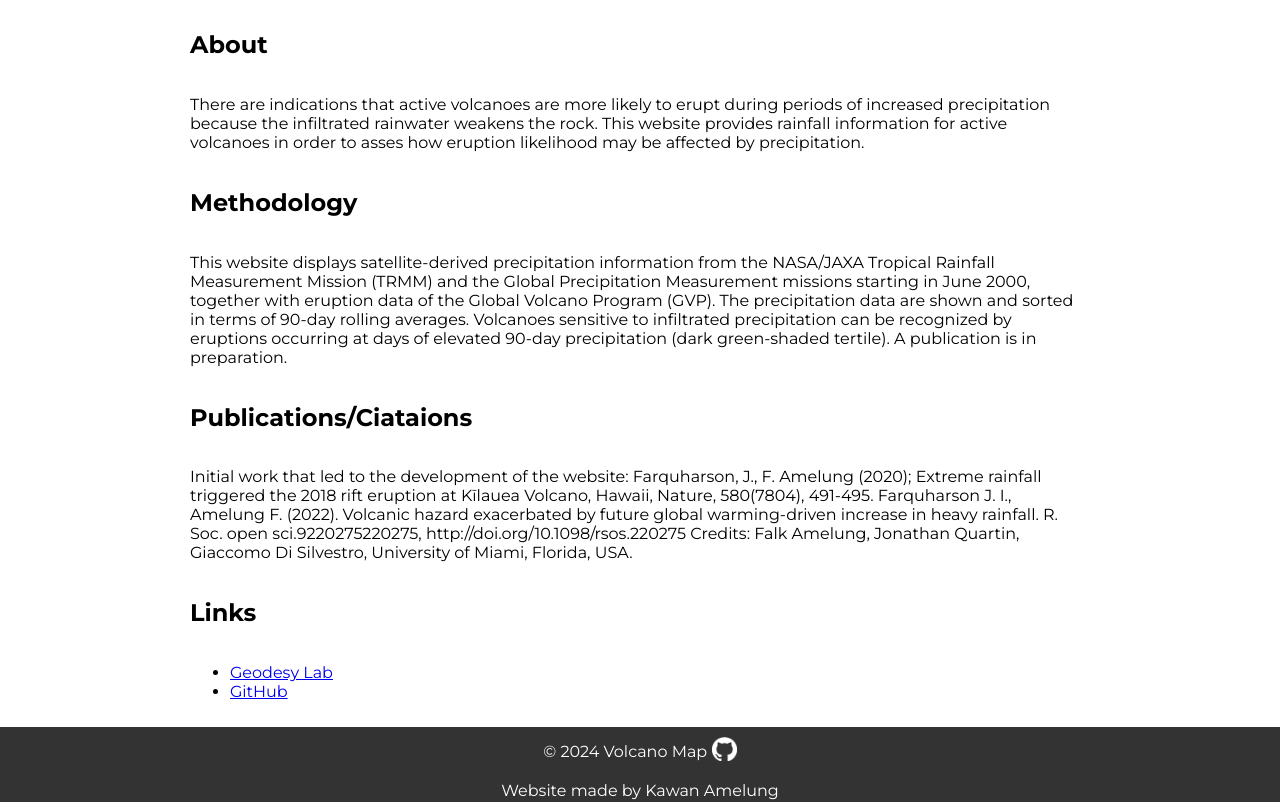
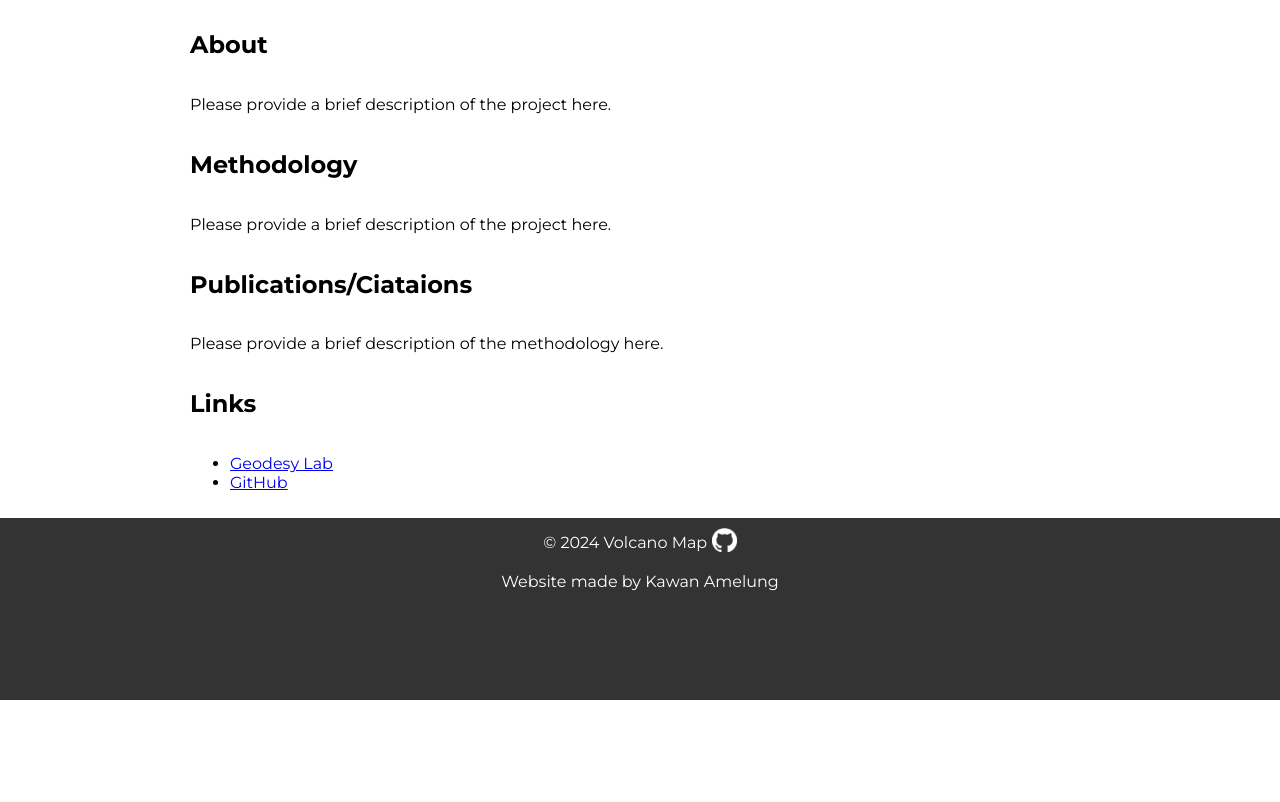
Before and after one commit to geodesymiami/Precip_web, a Flask app: page /about in a window 1280 px wide. Shown: the part 100-902 px from the top of the page. After the commit the page ends 800 px from the top, so only its background shows below. Run offline with Flask 3, Linux system fonts and the light colour scheme; parts of the project's set-up code (start-up, migrations or seed data) failed here and were passed over; some libraries are stand-ins or nearby versions.

Commit message:
apache adaptations

```diff
--- a/precip_web/__init__.py
+++ b/precip_web/__init__.py
@@ -0,0 +1 @@
+from .app import app
--- a/precip_web/app.py
+++ b/precip_web/app.py
@@ -4,6 +4,7 @@ import os
 
 app = Flask(__name__)
 # Read Mapbox access token from environment variable
+
 MAPBOX_ACCESS_TOKEN = os.getenv('MAPBOX_ACCESS_TOKEN')
 PLOT_BASE_URL = 'http://149.165.155.152/data/precip_plots/'
 
@@ -12,7 +13,7 @@ def index():
     return render_template('index.html', mapbox_access_token=MAPBOX_ACCESS_TOKEN)
 
 # Load volcano data
-with open('data/volcanoes.json') as f:
+with open(f'{PRECIP_HOME}/data/volcanoes.json') as f:
     volcanoes = json.load(f)['volcanoes']
 
 def fetch_volcano_plots(volcano_id):
--- a/precip_web/templates/about.html
+++ b/precip_web/templates/about.html
@@ -5,29 +5,19 @@
     <h2>About</h2>
 
     <p>
-There are indications that active volcanoes are more likely to erupt during periods of increased precipitation because the infiltrated rainwater weakens the rock.   This website provides rainfall information for active volcanoes in order to asses how eruption likelihood may be affected by precipitation.
+        Please provide a brief description of the project here.
     </p>
 
     <h2> Methodology</h2>
 
     <p>
-This website displays satellite-derived precipitation information from the NASA/JAXA Tropical Rainfall Measurement Mission (TRMM) and the Global Precipitation Measurement missions starting in June 2000, together with eruption data of the Global Volcano Program (GVP).
-
-The precipitation data are shown and sorted in terms of 90-day rolling averages. Volcanoes sensitive to infiltrated precipitation can be recognized by  eruptions occurring at days of elevated 90-day precipitation (dark green-shaded tertile). A publication is in preparation.
+        Please provide a brief description of the project here.
     </p>
 
     <h2>Publications/Ciataions</h2>
 
     <p>
-Initial work that led to the development of the website:
-
-
-Farquharson, J., F. Amelung (2020);  Extreme rainfall triggered the 2018 rift eruption at Kīlauea Volcano, Hawaii, Nature,  580(7804), 491-495.
-
-Farquharson J. I., Amelung F. (2022). Volcanic hazard exacerbated by future global warming-driven increase in heavy rainfall. R. Soc. open sci.9220275220275, http://doi.org/10.1098/rsos.220275
-
-
-Credits: Falk Amelung, Jonathan Quartin, Giaccomo Di Silvestro, University of Miami, Florida, USA.
+        Please provide a brief description of the methodology here.
     </p>
 
 
--- a/precip_web/templates/volcano.html
+++ b/precip_web/templates/volcano.html
@@ -4,7 +4,6 @@
 <div class="plot_container">
     <h2>{{ volcano.name }}</h2>
     <div class="button-container">
-        <a onclick="changeImages(1, this)" class="btn btn-custom active">1 bin</a>
         <a onclick="changeImages(2, this)" class="btn btn-custom">2 bins</a>
         <a onclick="changeImages(3, this)" class="btn btn-custom">3 bins</a>
         <a onclick="changeImages(4, this)" class="btn btn-custom">4 bins</a>
```
Also changed, not shown: 2 other files.
